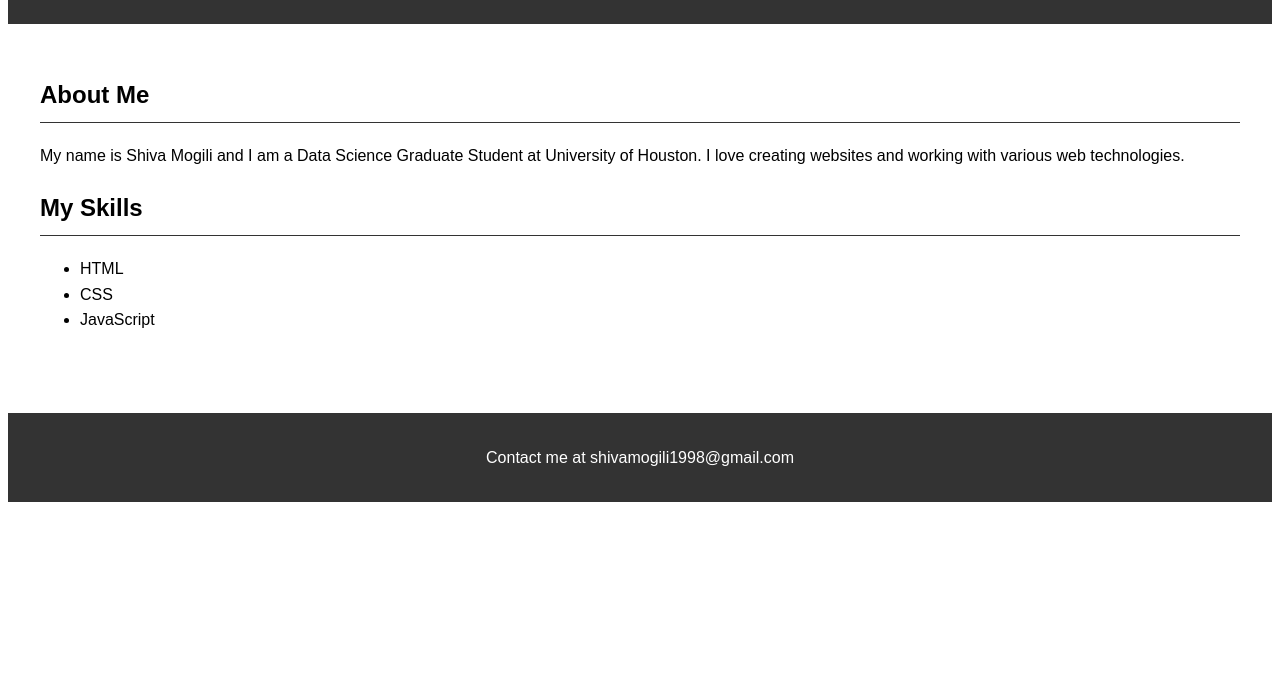
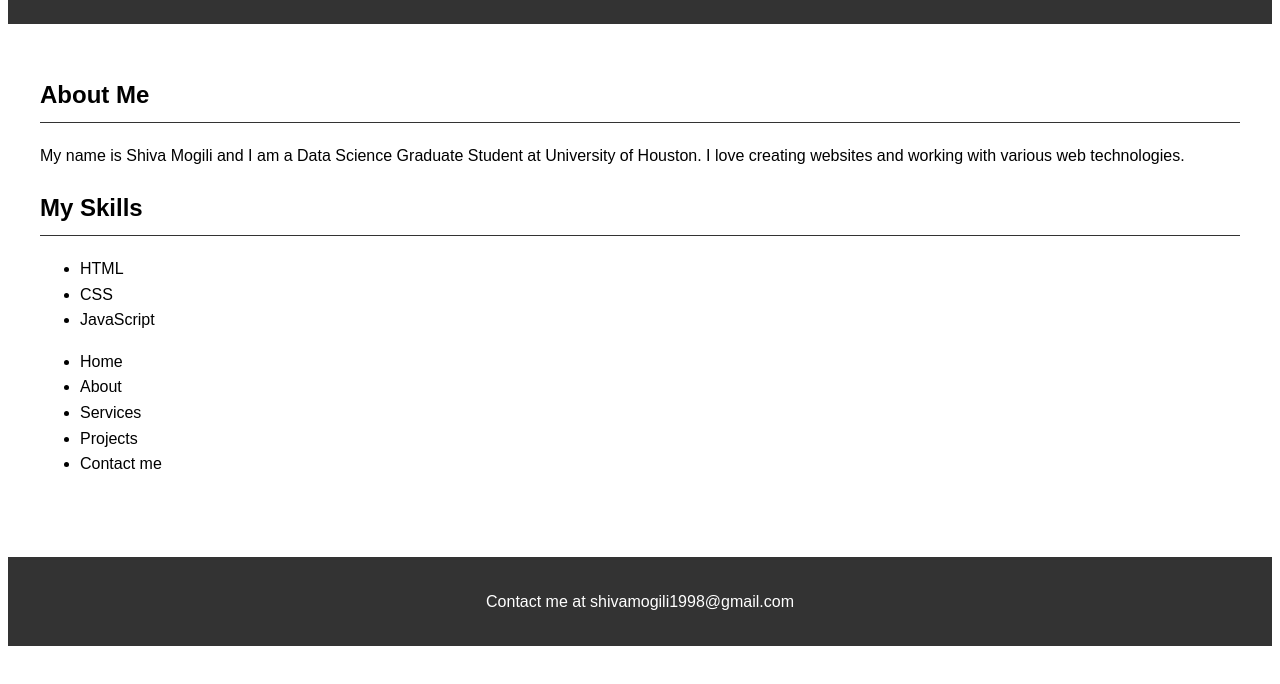
Before and after one commit to shivareddy0117/test, a plain HTML site: page index.html in a window 1280 px wide. Shown: the part 110-794 px from the top of the page. Drawn offline with Linux system fonts and the light colour scheme.

Commit message:
Update index.html

```diff
--- a/index.html
+++ b/index.html
@@ -23,6 +23,15 @@
                 <li>JavaScript</li>
                 <!-- Add more skills as needed -->
             </ul>
+            <div class="right">
+                    <ul>
+                        <li>Home</li>
+                        <li>About</li>
+                        <li>Services</li>
+                        <li>Projects</li>
+                        <li>Contact me</li>
+                    </ul>
+                </div>
         </section>
     </main>
     <footer>
```
